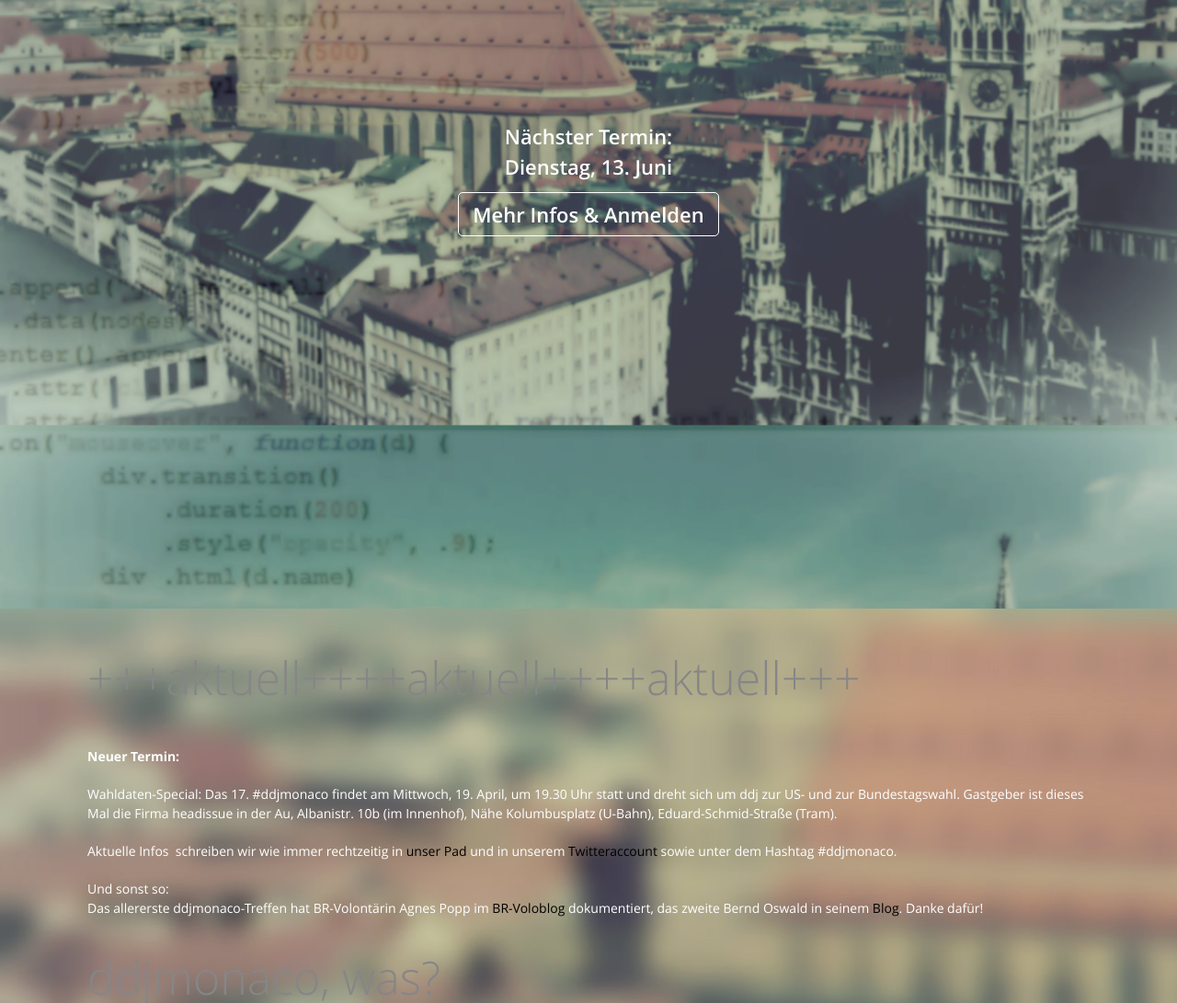
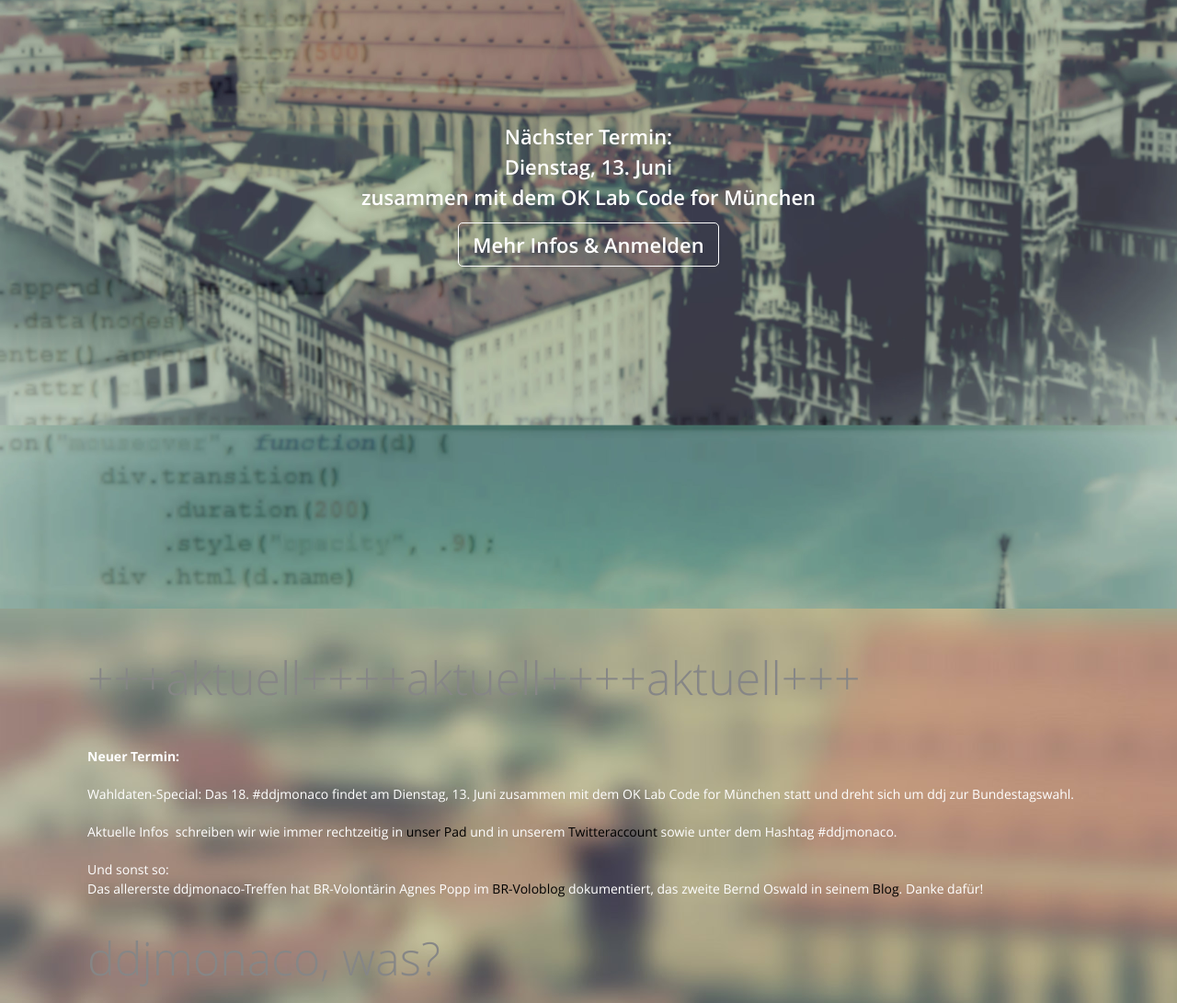
Before and after one commit to ddjmonaco/ddj-monaco.de, a plain HTML site: page index.html in a window 1280 px wide. Shown: the part 400-1491 px from the top of the page at 92% size. Drawn offline with Linux system fonts and the light colour scheme.

Commit message:
update for 18. ddjmonaco

```diff
--- a/index.html
+++ b/index.html
@@ -54,6 +54,7 @@
         	<p class="next-date">
         		Nächster Termin:<br>
       		  Dienstag, 13. Juni<br>
+            zusammen mit dem OK Lab Code for München<br>
         		<a href="https://pad.okfn.de/p/ddjmonaco" target="_blank" class="btn-register">Mehr Infos &amp; Anmelden</a>
         	</p>
         </div>
@@ -71,7 +72,7 @@
         <h2 class="post-title">+++aktuell++++aktuell++++aktuell+++</h2>
         <div class="post-content">
           <p><strong>Neuer Termin:</strong></p>
-          <p>Wahldaten-Special: Das 17. #ddjmonaco findet am Mittwoch, 19. April, um 19.30 Uhr statt und dreht sich um ddj zur US- und zur Bundestagswahl. Gastgeber ist dieses Mal die Firma headissue in der Au, Albanistr. 10b (im Innenhof), Nähe Kolumbusplatz (U-Bahn), Eduard-Schmid-Straße (Tram).</p>
+          <p>Wahldaten-Special: Das 18. #ddjmonaco findet am Dienstag, 13. Juni zusammen mit dem OK Lab Code for München statt und dreht sich um ddj zur Bundestagswahl.</p>
           <p>Aktuelle Infos &nbsp;schreiben wir wie immer rechtzeitig in&nbsp;<a title="unser Pad" href="https://pad.okfn.de/p/ddjmonaco" target="_blank">unser Pad</a>&nbsp;und in&nbsp;unserem&nbsp;<a title="#ddjmonaco" href="https://twitter.com/ddjmonaco">Twitteraccount</a>&nbsp;sowie unter dem Hashtag #ddjmonaco.</p>
           <p>Und sonst so:<br>
           Das allererste ddjmonaco-Treffen hat BR-Volontärin Agnes Popp im&nbsp;<a href="http://blog.br.de/volos/2014/03/14/ddjmonaco-wenn-aus-codes-geschichten-werden/" target="_blank">BR-Voloblog</a> dokumentiert, das zweite Bernd Oswald in seinem <a href="http://www.journalisten-training.de/aus-und-fortbildung/daten-treibstoff-fuer-muenchner-journalisten/" target="_blank">Blog</a>.&nbsp;Danke dafür!</p>
```
